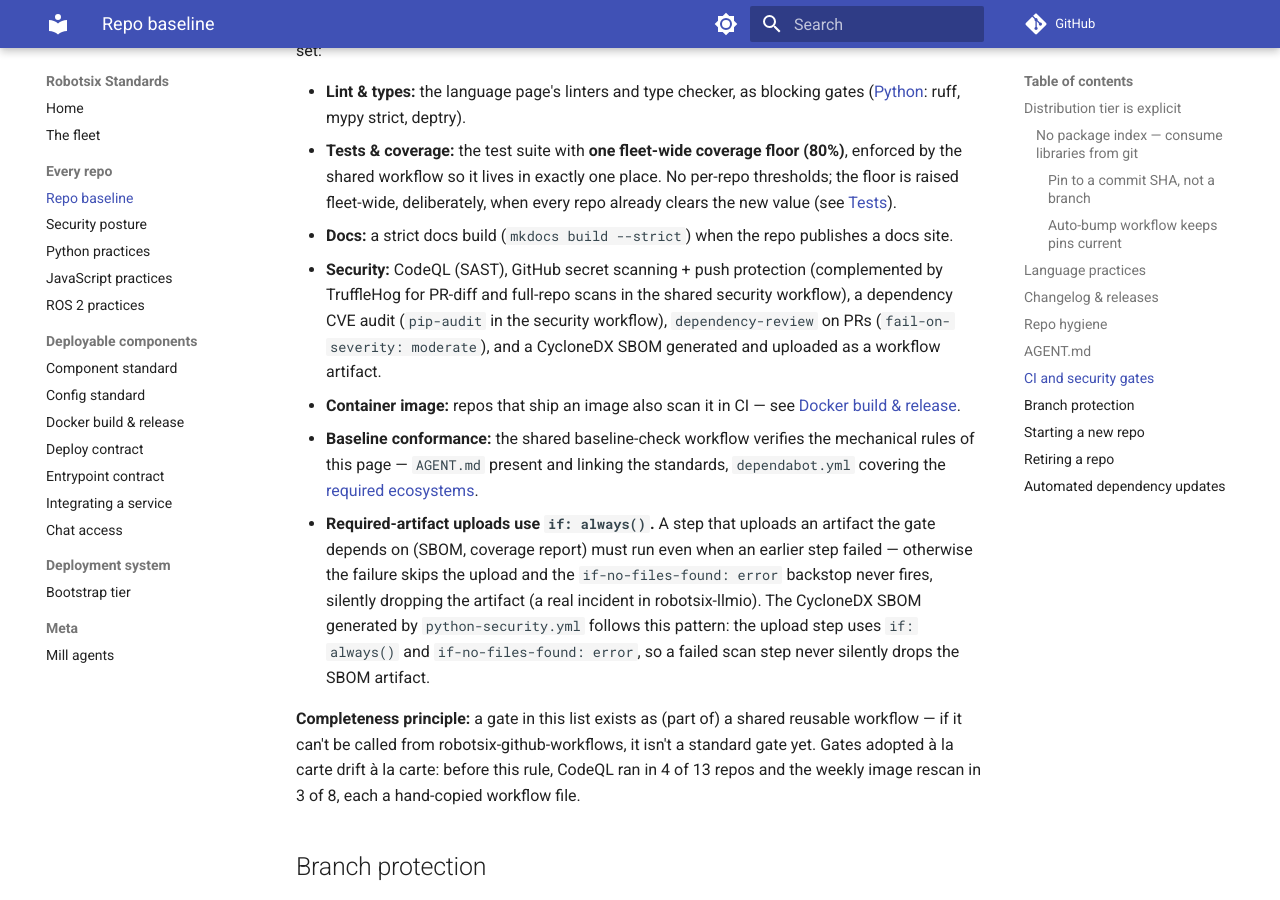
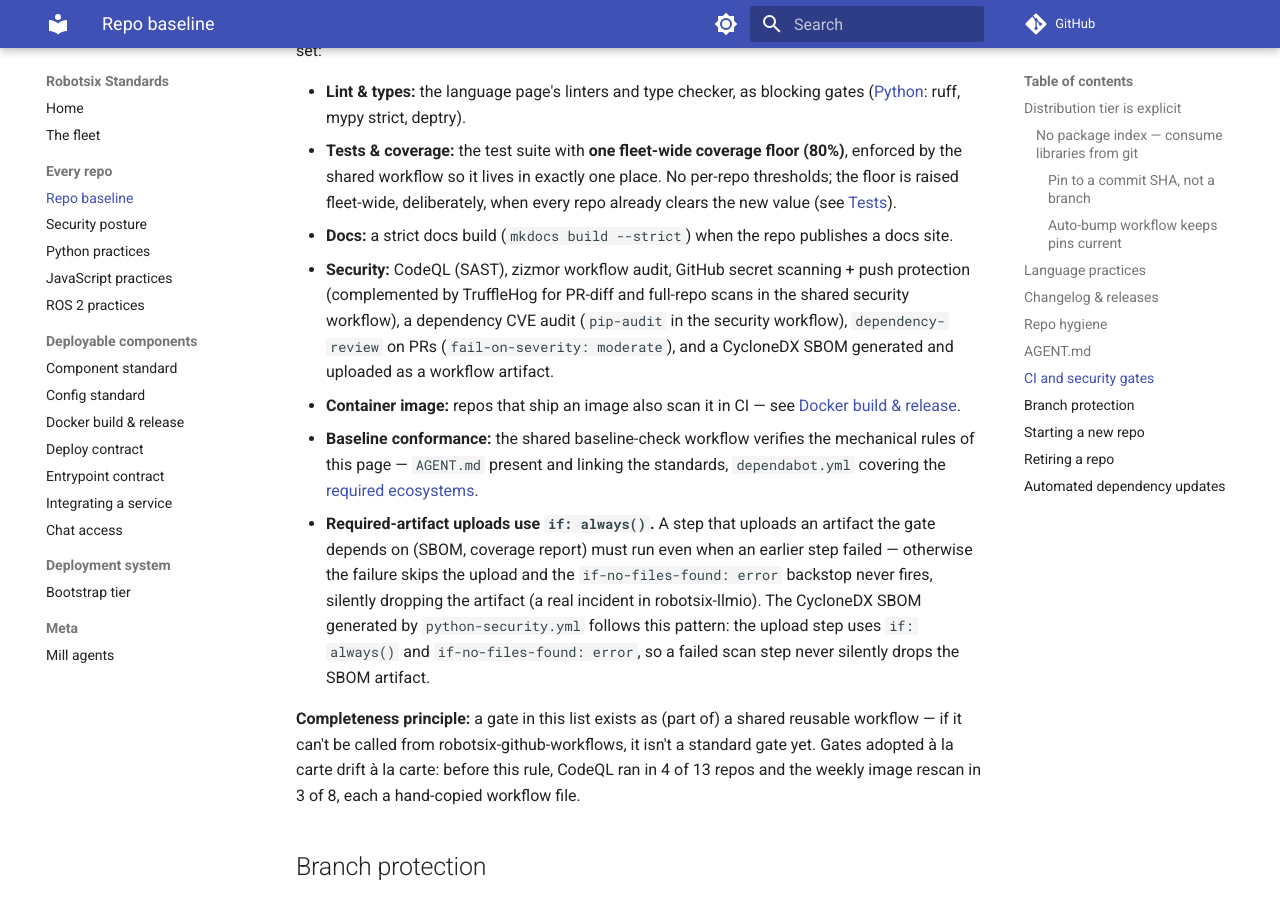
Before and after one commit to damien-robotsix/robotsix-standards, an MkDocs documentation site: the page built from docs/repo-baseline.md, in a window 1280 px wide and 900 px high, scrolled down 3727 px. Built offline with MkDocs 1.6.1 and Material for MkDocs 9.7.7, drawn with Linux system fonts in a browser that asks for light colours; comment, search, counter and statistics services are not loaded.

Commit message:
mill: repo-baseline.md: add zizmor to the canonical security gate list (20260718T000301Z-repo-baseline-md-add-zizmor-to-the-canon-20d0) (#54)
Co-authored-by: robotsix-mill <mill@robotsix.local>

```diff
--- a/docs/repo-baseline.md
+++ b/docs/repo-baseline.md
@@ -172,7 +172,7 @@ gate set:
   every repo already clears the new value (see [Tests](python.md#tests)).
 - **Docs:** a strict docs build (`mkdocs build --strict`) when the repo
   publishes a docs site.
-- **Security:** CodeQL (SAST), GitHub secret scanning + push protection
+- **Security:** CodeQL (SAST), zizmor workflow audit, GitHub secret scanning + push protection
   (complemented by TruffleHog for PR-diff and full-repo scans in the shared
   security workflow), a dependency CVE audit (`pip-audit` in the security
   workflow), `dependency-review` on PRs (`fail-on-severity:
```
Also changed, not shown: CHANGELOG.md (+1 -0 lines), changelog.d/20260718T000301Z-repo-baseline-md-add-zizmor-to-the-canon-20d0.misc.md (added, +1 -0 lines).
